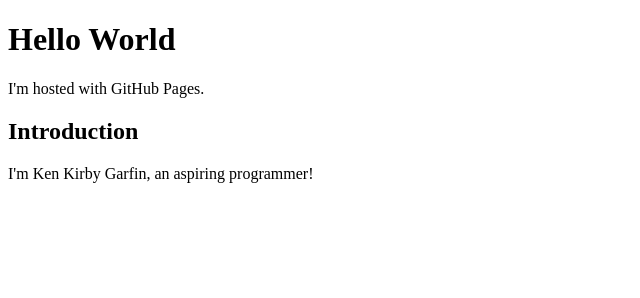
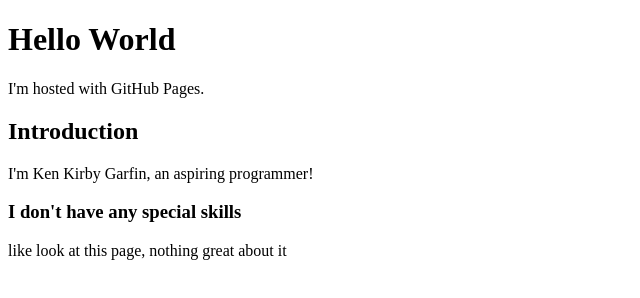
Before and after one commit to kkgarfin/kkgarfin.github.io, a plain HTML site: page index.html in a window 1280 px wide. Shown: the whole page, without its empty margins (0-640 px from the left). Drawn offline with Linux system fonts and the light colour scheme.

Commit message:
site update

```diff
--- a/index.html
+++ b/index.html
@@ -3,7 +3,11 @@
     <body>
         <h1>Hello World</h1>
             <p>I'm hosted with GitHub Pages.</p>
+
         <h2>Introduction</h2>
             <p>I'm Ken Kirby Garfin, an aspiring programmer!</p>
+
+        <h3>I don't have any special skills</h3>
+            <p>like look at this page, nothing great about it</p>
     </body>
 </html>
```
